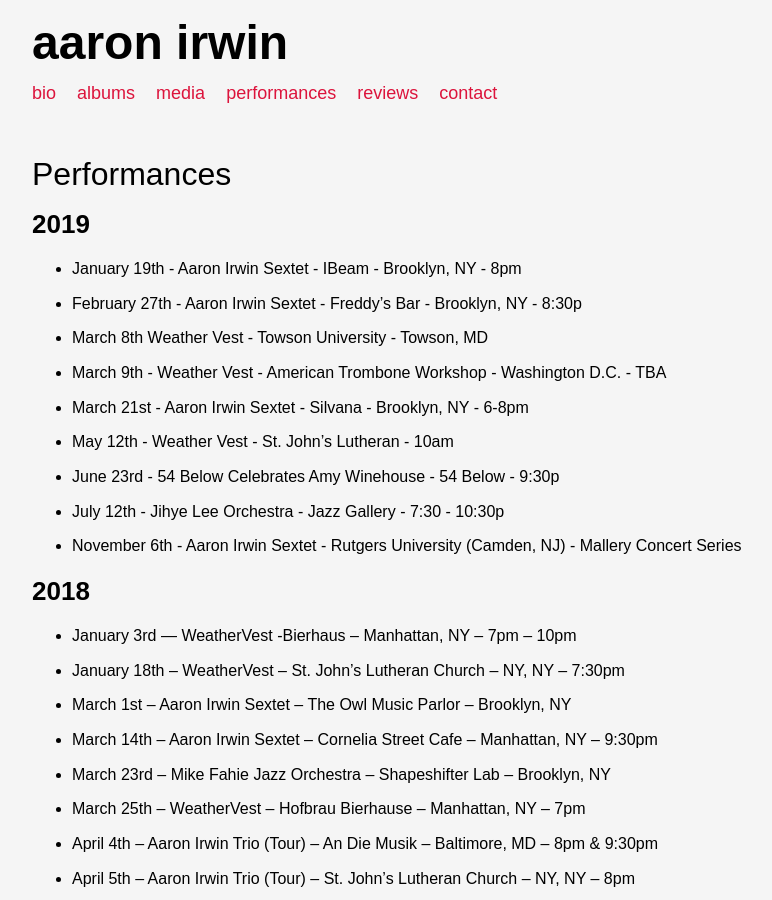
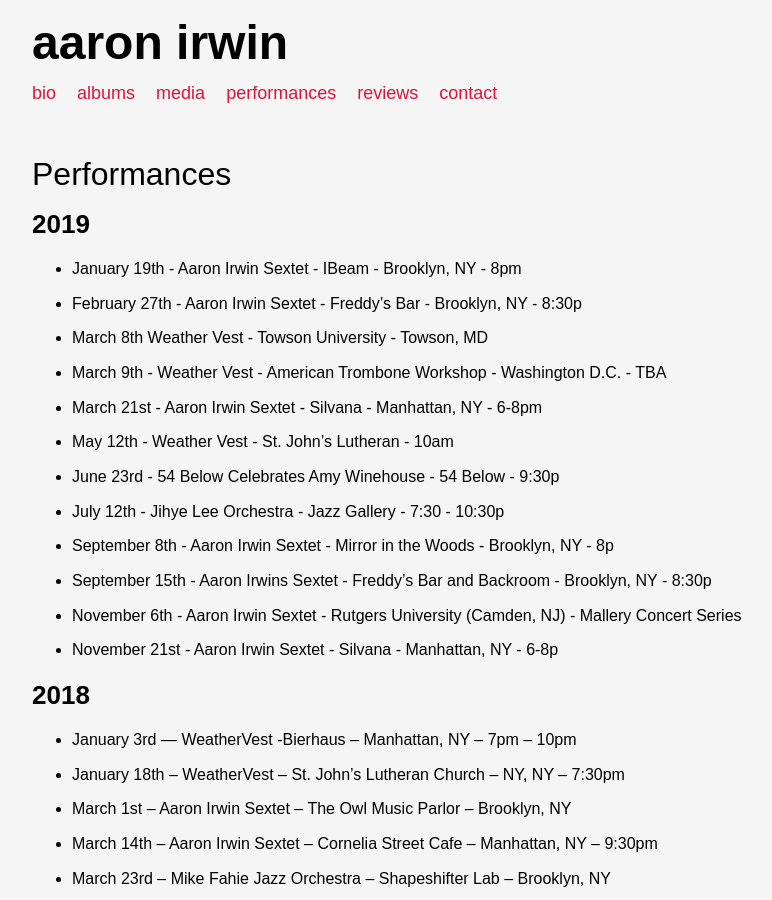
Before and after one commit to ryanve/aaronirwin.com, a Jekyll site: the page built from performances.md, in a window 1280 px wide and 900 px high. Shown: the whole window, without its empty margins (128-900 px from the left). Built offline with Jekyll 4.4.1, drawn with Linux system fonts in a browser that asks for light colours.

Commit message:
New gigs (#93)
Update

```diff
--- a/performances.md
+++ b/performances.md
@@ -10,11 +10,14 @@
 - February 27th - Aaron Irwin Sextet - Freddy's Bar - Brooklyn, NY - 8:30p
 - March 8th Weather Vest - Towson University - Towson, MD
 - March 9th - Weather Vest - American Trombone Workshop - Washington D.C. - TBA
-- March 21st - Aaron Irwin Sextet - Silvana - Brooklyn, NY - 6-8pm
+- March 21st - Aaron Irwin Sextet - Silvana - Manhattan, NY - 6-8pm
 - May 12th - Weather Vest - St. John's Lutheran - 10am
 - June 23rd - 54 Below Celebrates Amy Winehouse - 54 Below - 9:30p
 - July 12th - Jihye Lee Orchestra - Jazz Gallery - 7:30 - 10:30p
+- September 8th - Aaron Irwin Sextet - Mirror in the Woods - Brooklyn, NY - 8p
+- September 15th - Aaron Irwins Sextet - Freddy's Bar and Backroom - Brooklyn, NY - 8:30p
 - November 6th - Aaron Irwin Sextet - Rutgers University (Camden, NJ) - Mallery Concert Series
+- November 21st - Aaron Irwin Sextet - Silvana - Manhattan, NY - 6-8p
 
 ## 2018
 
```
